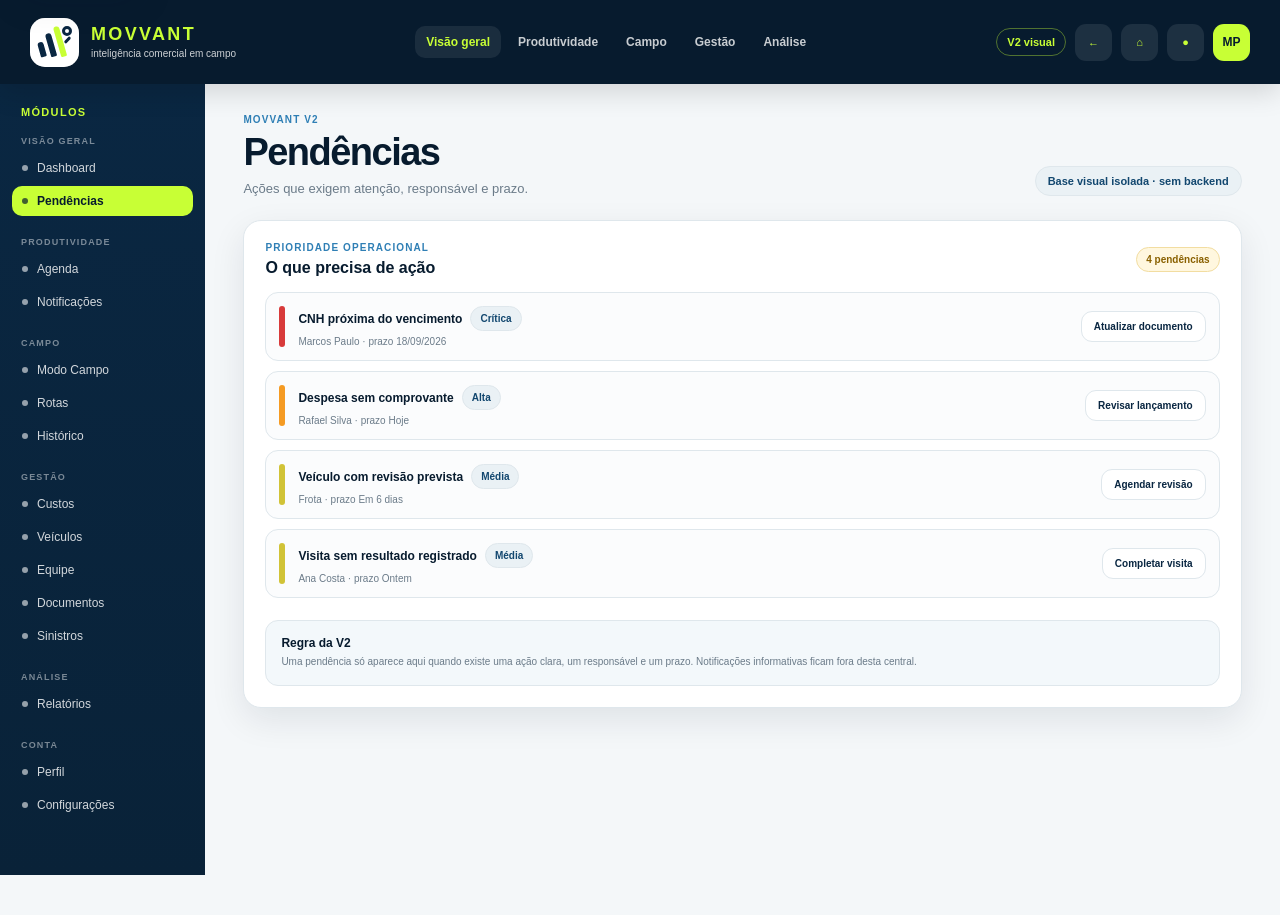
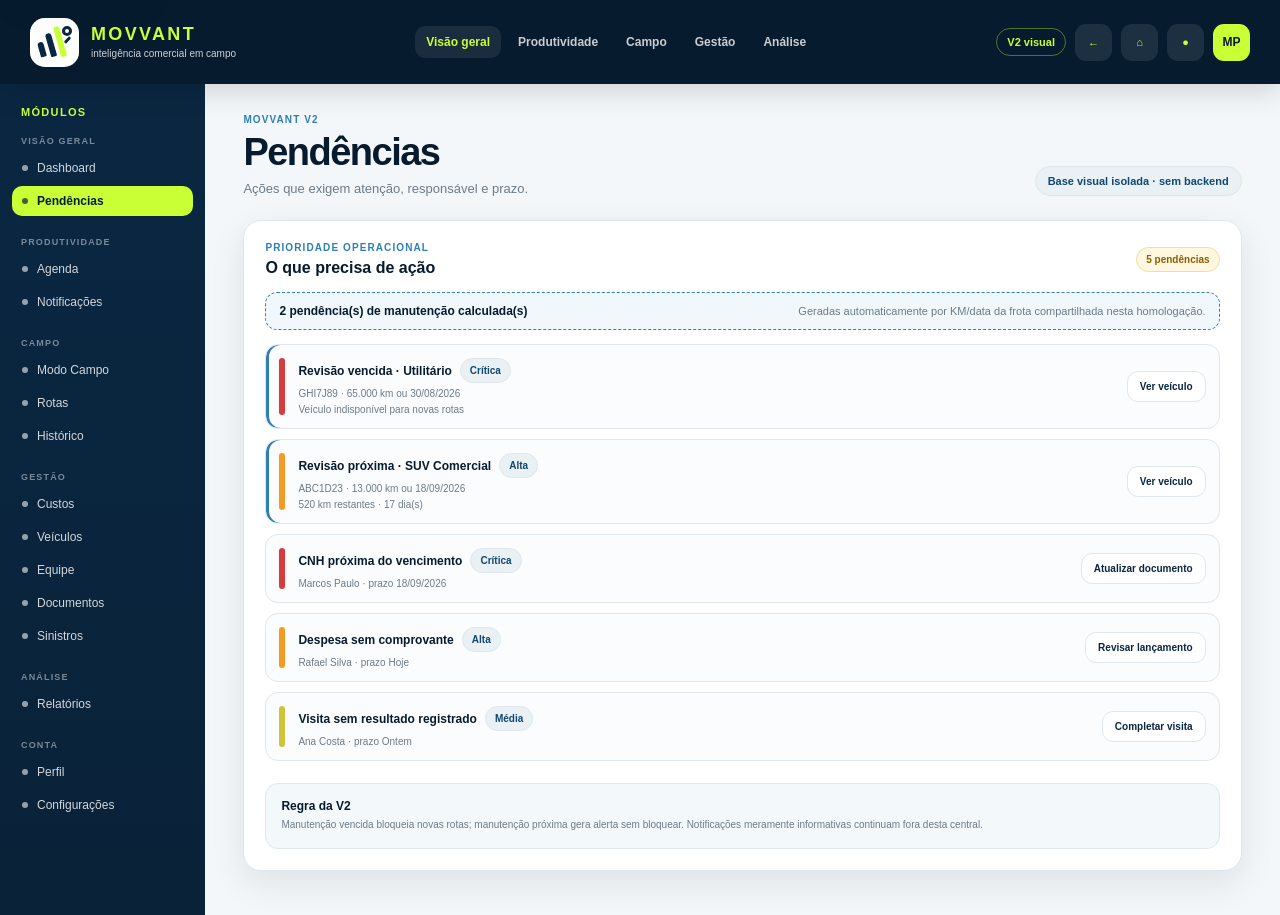
Before and after one commit to Manopanassolo/controle-facil-km, a Next.js app in the folder movvant-v2/: page /pendencias in a window 1280 px wide. Before the commit the page ends 875 px from the top, so only its background shows below. Built offline with nearby package versions, Linux system fonts and the light colour scheme.

Commit message:
Use live maintenance pending module

```diff
--- a/movvant-v2/src/app/pendencias/page.tsx
+++ b/movvant-v2/src/app/pendencias/page.tsx
@@ -1,6 +1,6 @@
 import { ModuleHeader } from '@/components/CoreModules';
-import { PendingModule } from '@/components/OperationsModules';
+import { PendingSessionModule } from '@/components/PendingSessionModule';
 
 export default function PendingPage() {
-  return <><ModuleHeader title="Pendências" description="Ações que exigem atenção, responsável e prazo." /><PendingModule /></>;
+  return <><ModuleHeader title="Pendências" description="Ações que exigem atenção, responsável e prazo." /><PendingSessionModule /></>;
 }
```
